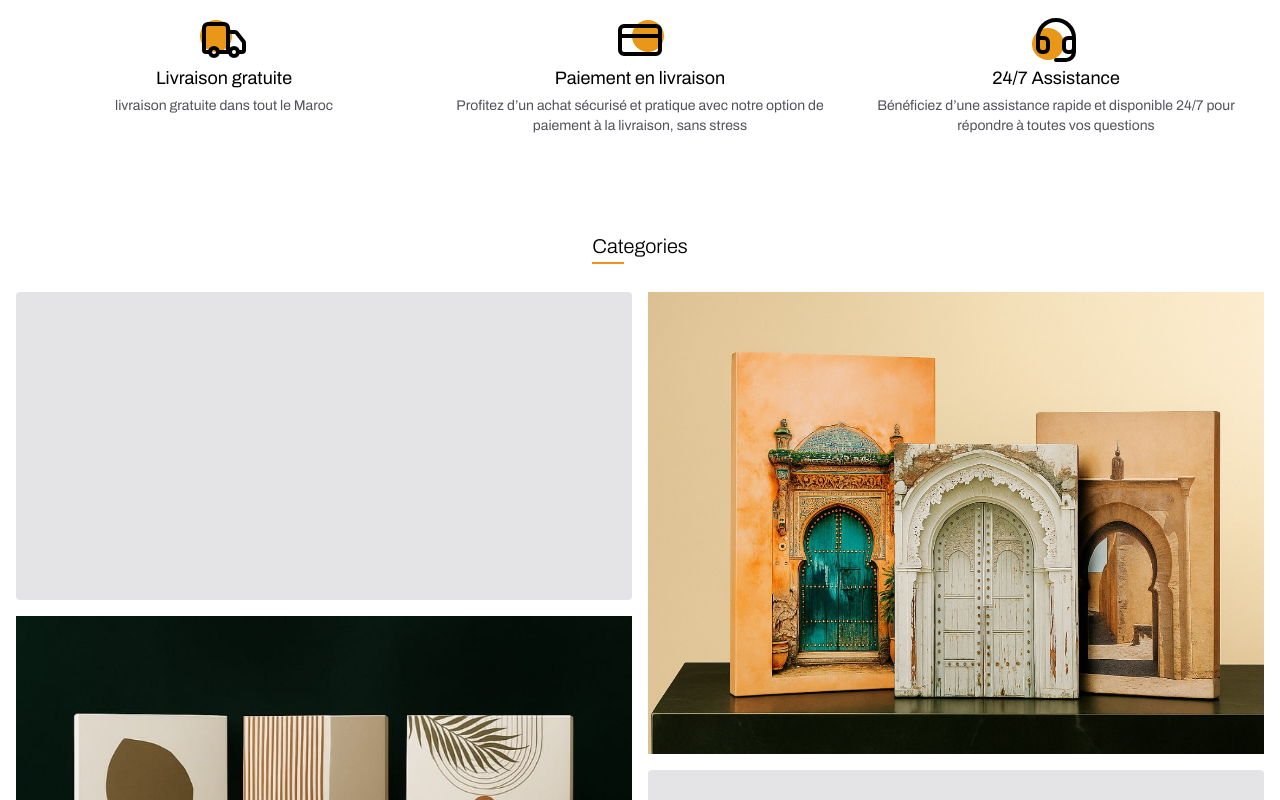
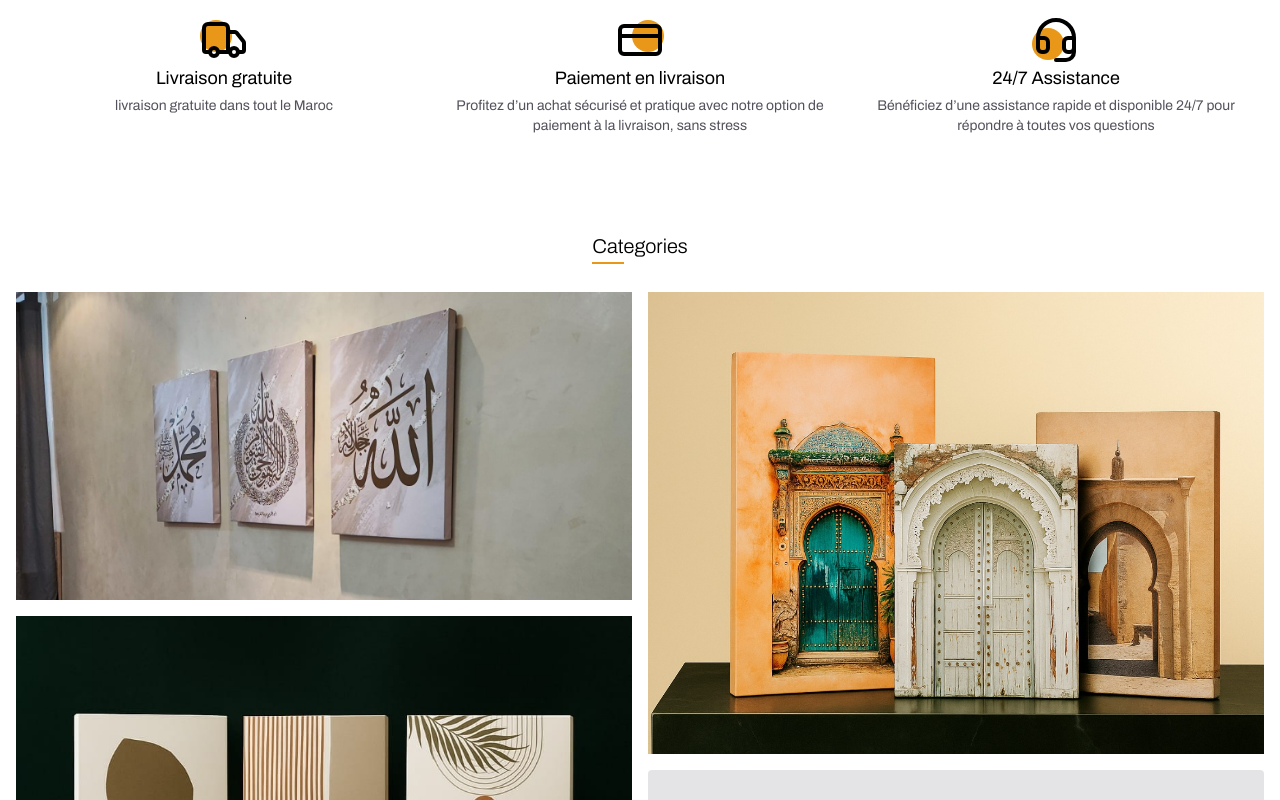
Before and after one commit to elkhalfaoui/asala_front, a Next.js app: page / in a window 1280 px wide. Shown: the part 600-1400 px from the top of the page. Built offline with nearby package versions, Linux system fonts and the light colour scheme; no server answers.

Commit message:
finalization du header et hero section et features section

```diff
--- a/app/_components/home/categories.tsx
+++ b/app/_components/home/categories.tsx
@@ -8,7 +8,15 @@ const Categories = () => {
           Categories
         </h2>
         <ul className="grid grid-cols-1 md:grid-cols-2 gap-4">
-          <li className="col-span-1 row-span-2 aspect-4/2 rounded-sm bg-zinc-200"></li>
+          <li className="col-span-1 row-span-2 aspect-4/2 rounded-sm bg-zinc-200">
+            <Image
+              src="/islamic.jpeg"
+              alt="categorie"
+              width={600}
+              height={600}
+              className="w-full h-full object-cover"
+            />
+          </li>
           <li className="col-span-1 row-span-3 aspect-4/3 rounded-sm bg-zinc-200">
             <Image
               src="/traditional.jpeg"
@@ -18,13 +26,15 @@ const Categories = () => {
               className="w-full h-full object-cover"
             />
           </li>
-          <li className="col-span-1 row-span-3 aspect-4/3 rounded-sm bg-zinc-200"><Image
+          <li className="col-span-1 row-span-3 aspect-4/3 rounded-sm bg-zinc-200">
+            <Image
               src="/abstract.jpeg"
               alt="categorie"
               width={600}
               height={600}
               className="w-full h-full object-cover"
-            /></li>
+            />
+          </li>
           <li className="col-span-1 row-span-2 aspect-4/2 rounded-sm bg-zinc-200"></li>
         </ul>
       </div>
```
Also changed, not shown: public/islamic.jpeg (added).
